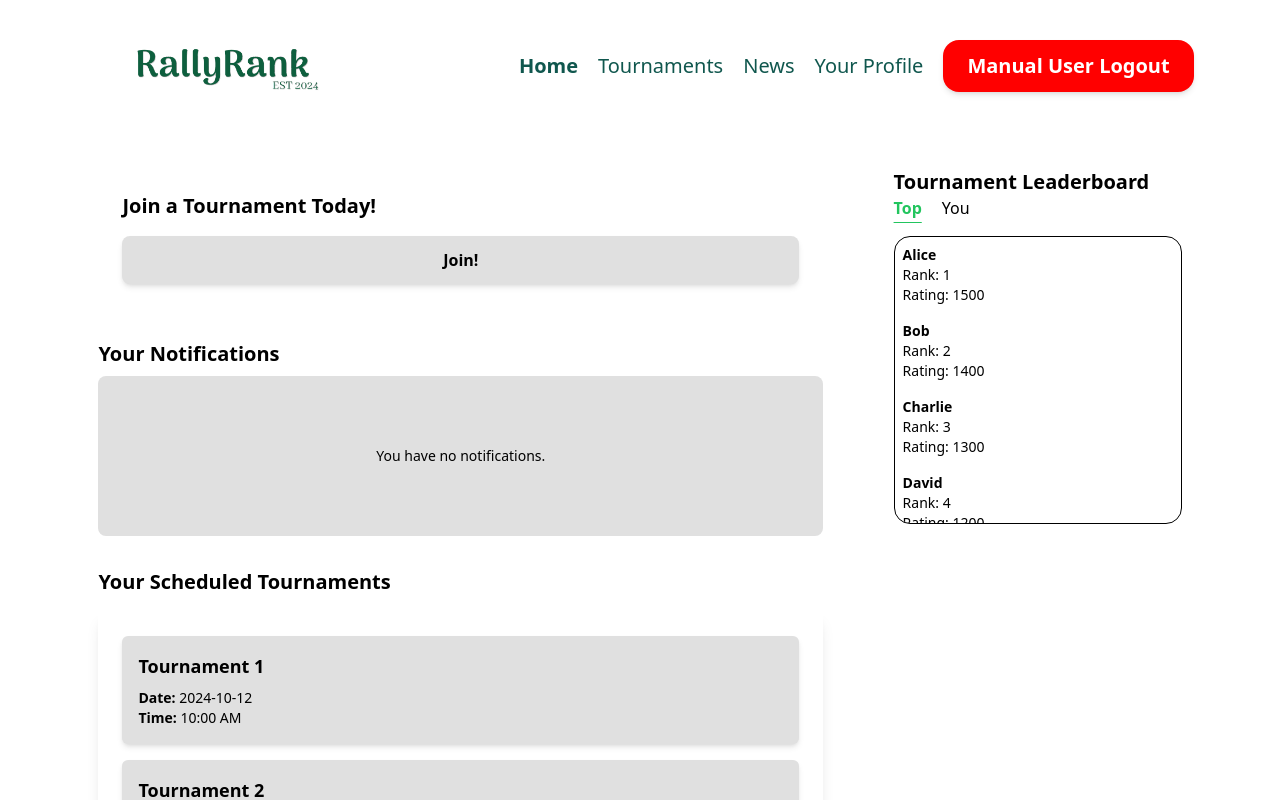
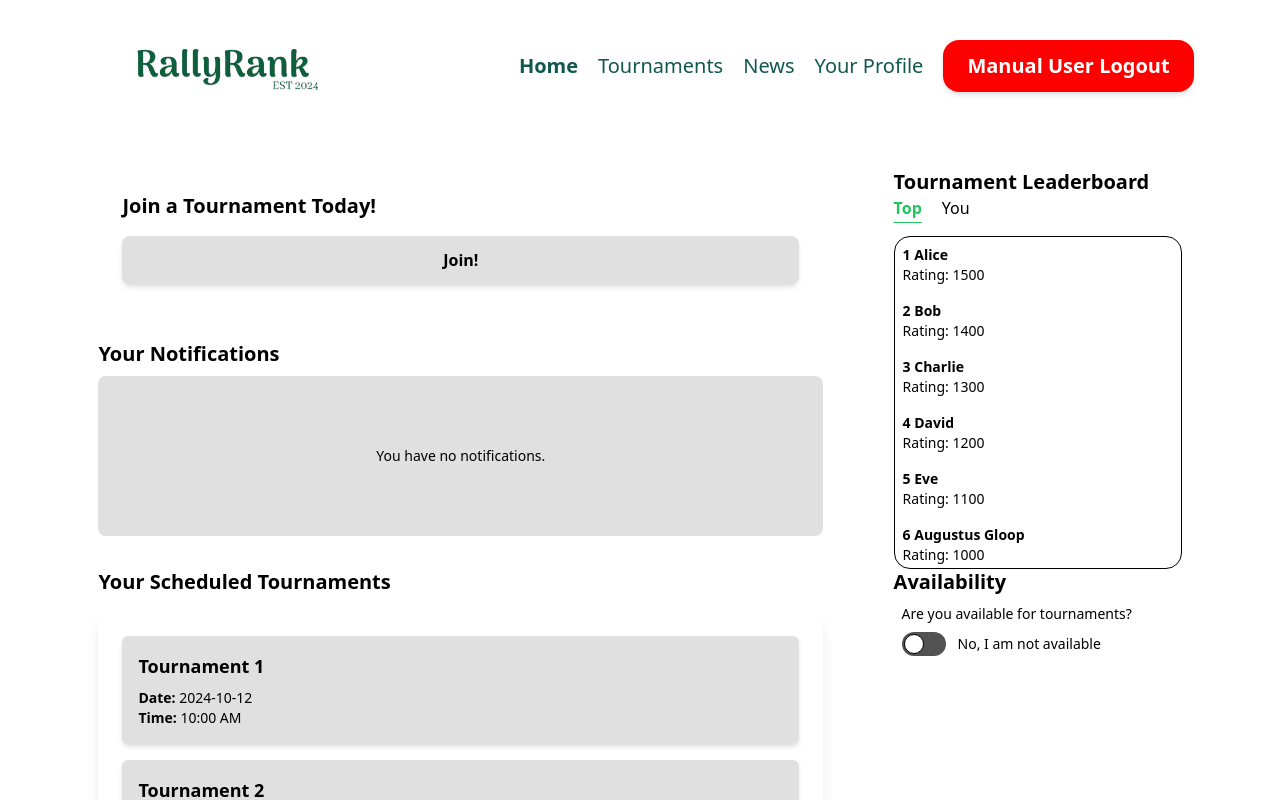
Before and after one commit to zylooooo/CS203, a React (Vite) app in the folder rally-rank-app/: page /user-login in a window 1280 px wide. Both pictures are taken after a click on the button "Manual User Login". Shown: the top 800 px of the page. Built offline with nearby package versions, Linux system fonts and the light colour scheme; the HTML template or start-up script is replaced by a standard one.

Commit message:
Added availability toggle to homepage, in UserHome.jsx

```diff
--- a/rally-rank-app/src/user/UserHome.jsx
+++ b/rally-rank-app/src/user/UserHome.jsx
@@ -1,10 +1,44 @@
-import React, { useState } from "react";
+import React, { useState, useEffect } from "react";
 import { useNavigate } from "react-router-dom";
 
 function UserHome() {
     const navigate = useNavigate();
 
     const [isTransitioning, setIsTransitioning] = useState(false);
+
+    const [isAvailable, setIsAvailable] = useState(false);
+
+    const handleToggle = () => {
+        setIsAvailable(!isAvailable);
+    };
+
+    useEffect(() => {
+        // Function to call the backend
+        const updateAvailability = async () => {
+            try {
+                console.log('Availability updated:');
+                // const response = await fetch('/api/update-availability', {
+                //     method: 'POST',
+                //     headers: {
+                //         'Content-Type': 'application/json',
+                //     },
+                //     body: JSON.stringify({ isAvailable }),
+                // });
+
+                // if (!response.ok) {
+                //     throw new Error('Network response was not ok');
+                // }
+
+                // const data = await response.json();
+                // console.log('Availability updated:', data);
+            } catch (error) {
+                console.error('Error updating availability:', error);
+            }
+        };
+
+        // Call the function to update availability
+        updateAvailability();
+    }, [isAvailable]); // Dependency array to track changes to isAvailable
 
     const [view, setView] = useState("Top");
 
@@ -29,6 +63,8 @@ function UserHome() {
         { id: 6, name: "Augustus Gloop", rank: 6, rating: 1000 },
         { id: 7, name: "Grace", rank: 7, rating: 950 },
         { id: 8, name: "Hank", rank: 8, rating: 900 },
+        { id: 9, name: "Ivy", rank: 9, rating: 850 },
+        { id: 10, name: "Jack", rank: 10, rating: 800 },
     ];
 
     const currentUser = { id: 7, name: "Augustus Gloop", rank: 6, rating: 1000 };
@@ -147,9 +183,11 @@ function UserHome() {
                 </div>
             </div>
 
-        {/* COLUMN CONTAINER: LEADERBOARD */}
-        <div className = "col-container gap-8">
-            <div className = "leaderboard container">
+        {/* COLUMN CONTAINER: LEADERBOARD, AVAILABILITY */}
+        <div className = "col-container gap-20 h-screen">
+
+            {/* LEADERBOARD */}
+            <div className = "leaderboard-container h-1/2 gap-8">
                 <h2 className = "text-xl font-semibold"> Tournament Leaderboard </h2>
                 <LeaderboardButtons
                     buttons = {["Top", "You"]}
@@ -158,7 +196,7 @@ function UserHome() {
                     activeButton = { activeButton }
                     setActiveButton = { setActiveButton }
                 />
-                <div className = "leaderboard-box bg-gray-100 border border-gray-300 text-sm w-full h-72 min-w-72 flex flex-col overflow-auto">
+                <div className = "leaderboard-box bg-gray-100 border border-gray-300 text-sm h-5/6 w-full min-w-72 flex flex-col overflow-auto">
                     {view === "Top" ? (
                         players.map((player) => (
                             // TEMPLATE: PLAYER IN LEADERBOARD
@@ -166,8 +204,7 @@ function UserHome() {
                                 key = { player.id }
                                 className = {`p-2 ${player.id === currentUser.id ? "bg-yellow-200" : "" }`}
                             >
-                                <h3 className = "font-semibold"> {player.name} </h3>
-                                <p> Rank: {player.rank} </p>
+                                <h3 className = "font-semibold"> {player.rank} {player.name} </h3>
                                 <p> Rating: {player.rating} </p>
                             </div>
                         ))
@@ -180,6 +217,31 @@ function UserHome() {
                     )}
                 </div>
             </div>
+
+            {/* AVAILABILITY */}
+            <div className = "availability-container h-1/2 gap-8">
+                <h2 className = "text-xl font-semibold"> Availability </h2>
+                <div className = "availability-box bg-gray-100 border-gray-300 text-sm h-1/2 w-full min-w-72 flex flex-col p-2">
+                    <p> Are you available for tournaments? </p>
+                    <div className = "mt-2 flex items-center">
+                        <label className = "relative inline-flex items-center cursor-pointer">
+                            <input
+                            type = "checkbox"
+                            checked = { isAvailable }
+                            onChange = { handleToggle }
+                            className = "sr-only peer"
+                            />
+                            <div className="w-11 h-6 bg-secondary-color-light-gray rounded-full peer
+                            peer-checked:bg-primary-color-green
+                            peer-checked:after:translate-x-5 after:content-[''] after:absolute after:top-[2px] after:left-[2px] after:bg-primary-color-white after:border after:rounded-full after:h-5 after:w-5 after:transition-all
+                            peer-checked:after:bg-primary-color-white"></div>
+                        </label>
+                        <span className="ml-3 text-sm text-gray-900">
+                            {isAvailable ? 'Yes, I am available' : 'No, I am not available'}
+                        </span>
+                    </div>
+                </div>
+            </div>
         </div>
     </div>
     );
```
